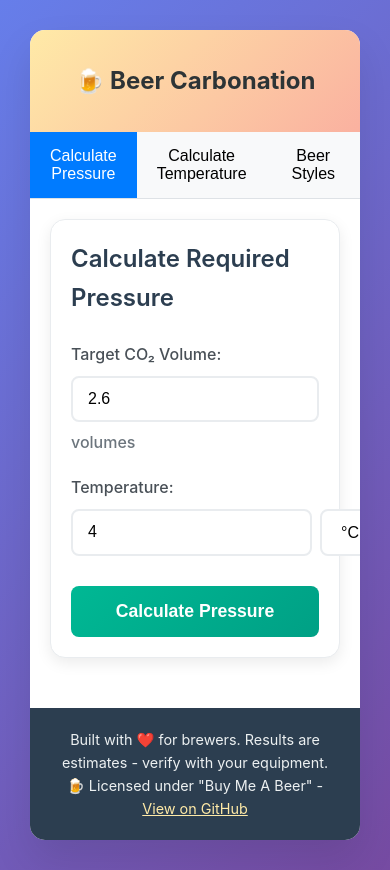
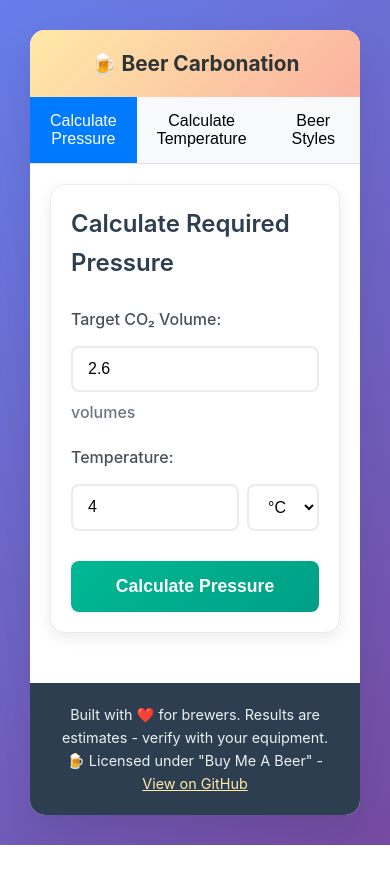
Before and after one commit to BrewnodeDave/carbonation, a website: page public/index.html in a window 390 px wide. After the commit the page ends 845 px from the top, so only its background shows below. Drawn offline with Linux system fonts and the light colour scheme; no server answers.

Commit message:
mobile styles

```diff
--- a/public/styles.css
+++ b/public/styles.css
@@ -284,11 +284,15 @@ footer {
     }
 
     header {
-        padding: 30px 20px;
+        padding: 15px 10px;
     }
 
     header h1 {
-        font-size: 2rem;
+        font-size: 1.5rem;
+    }
+
+    header h2 {
+        font-size: 1.3rem;
     }
 
     .tab-content {
@@ -307,12 +311,24 @@ footer {
 
     .input-group label {
         min-width: auto;
+        margin-bottom: 5px;
     }
 
     /* Keep input and unit together even on mobile */
     .input-with-unit {
         display: flex !important;
         gap: 8px;
+        width: 100%;
+    }
+
+    .input-with-unit input {
+        flex: 1;
+        min-width: 0;
+    }
+
+    .input-with-unit select {
+        min-width: 70px;
+        flex-shrink: 0;
     }
 
     .result-item {
```
